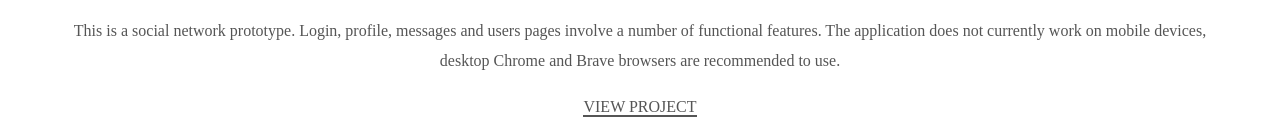
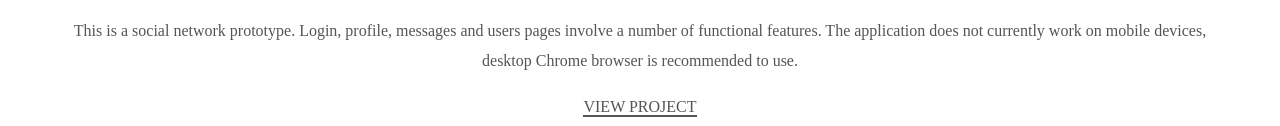
Before and after one commit to ymeu/motorny, a plain HTML site: page index.html in a window 1280 px wide. Shown: the part 2762-2888 px from the top of the page. Drawn offline with Linux system fonts and the light colour scheme.

Commit message:
updated recommended browser list

```diff
--- a/index.html
+++ b/index.html
@@ -99,7 +99,7 @@
                 <div class='project-description'>
                     <h3>Social Netwrok</h3>
                     <p>
-                        This is a social network prototype. Login, profile, messages and users pages involve a number of functional features. The application does not currently work on mobile devices, desktop Chrome and Brave browsers are recommended to use.
+                        This is a social network prototype. Login, profile, messages and users pages involve a number of functional features. The application does not currently work on mobile devices, desktop Chrome browser is recommended to use.
                     </p>
                     <a href="https://ymeu.github.io/alex-react-social-network-project/" class='project-link' target="_blank">
                         VIEW PROJECT
```
